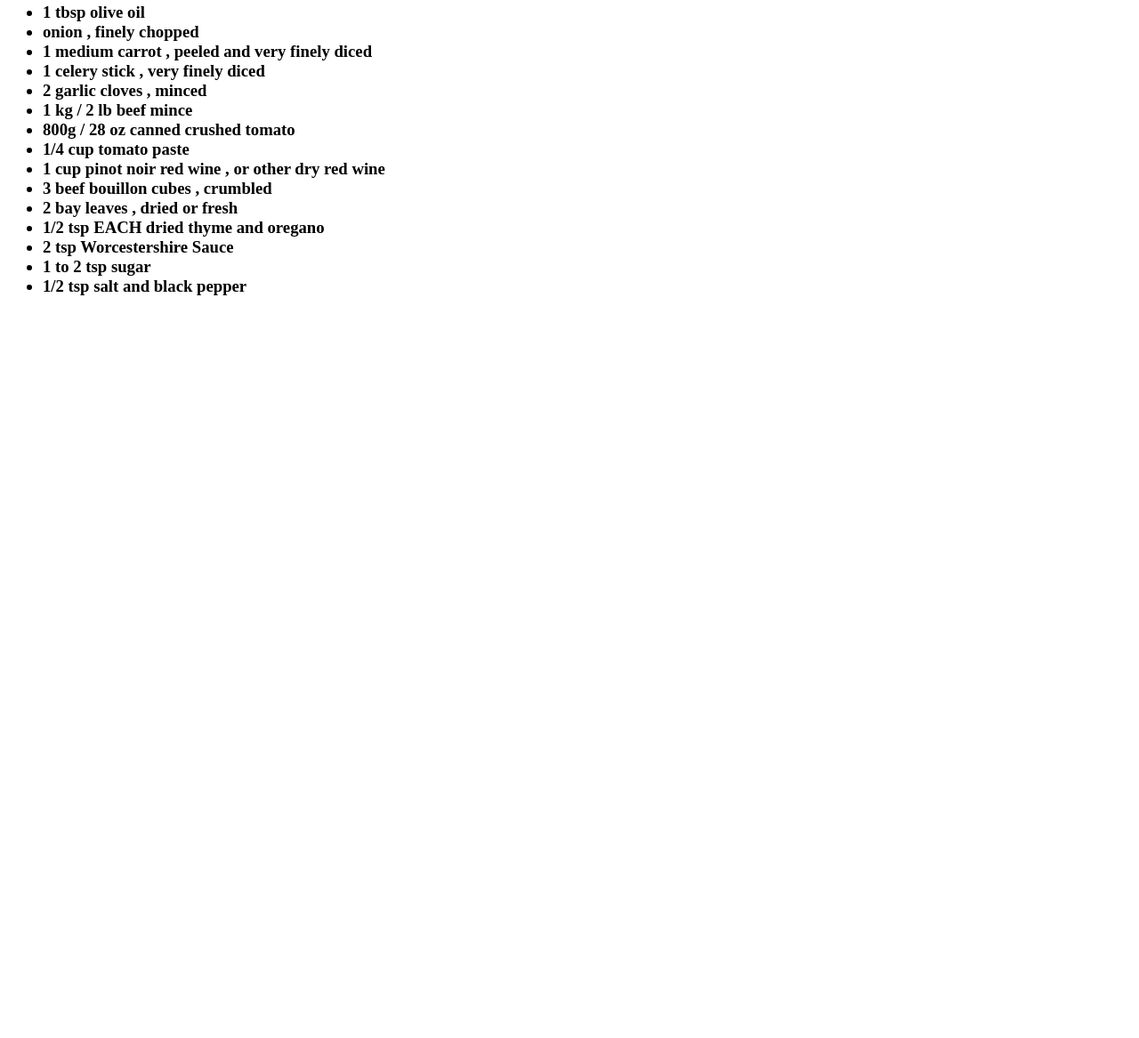
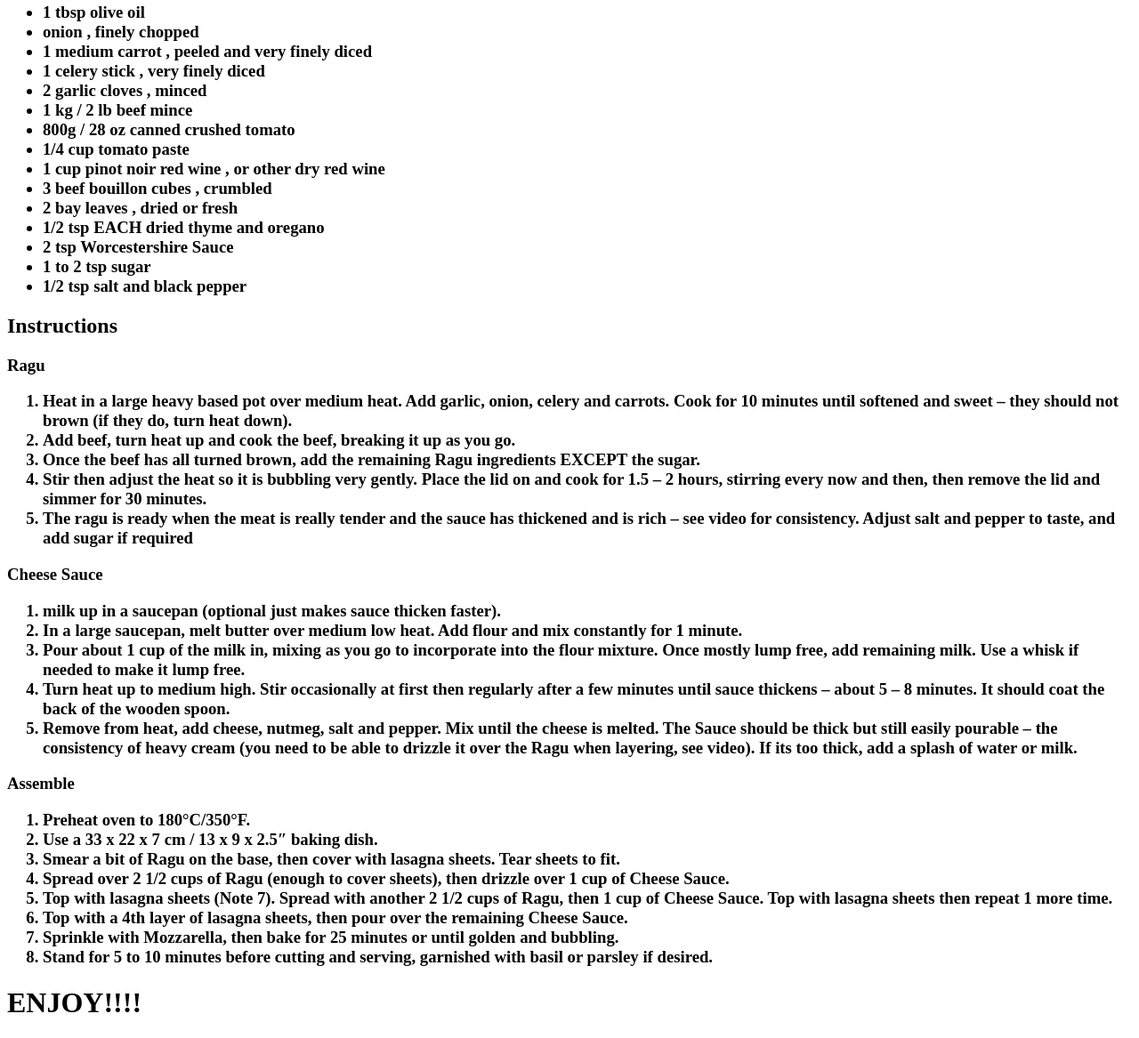
Before and after one commit to DanRhoades/odin-recipes, a plain HTML site: page recipes/lasagna.html in a window 1280 px wide. Shown: the part 1011-2178 px from the top of the page at 89% size. Before the commit the page ends 1363 px from the top, so only its background shows below. Drawn offline with Linux system fonts and the light colour scheme.

Commit message:
Finished first recipe

```diff
--- a/recipes/lasagna.html
+++ b/recipes/lasagna.html
@@ -25,7 +25,29 @@
         <li>2 tsp Worcestershire Sauce</li>
         <li>1 to 2 tsp sugar</li>
         <li>1/2 tsp salt and black pepper</li></h3></ul></p>
-
+        <p><h2><strong>Instructions</strong></h2></p>
+        <p><h3><strong>Ragu</strong>
+            <p><h3><ol><li> Heat in a large heavy based pot over medium heat. Add garlic, onion, celery and carrots. Cook for 10 minutes until softened and sweet – they should not brown (if they do, turn heat down).</li>
+            <li>Add beef, turn heat up and cook the beef, breaking it up as you go.</li>
+            <li>Once the beef has all turned brown, add the remaining Ragu ingredients EXCEPT the sugar.</li>
+            <li>Stir then adjust the heat so it is bubbling very gently. Place the lid on and cook for 1.5 – 2 hours, stirring every now and then, then remove the lid and simmer for 30 minutes.</li>
+            <li>The ragu is ready when the meat is really tender and the sauce has thickened and is rich – see video for consistency. Adjust salt and pepper to taste, and add sugar if required </li></ol></h3></p>
+            <p><h3><strong>Cheese Sauce</strong></h3></p>
+            <ol><h3><li>milk up in a saucepan (optional just makes sauce thicken faster).</li>
+            <li>In a large saucepan, melt butter over medium low heat. Add flour and mix constantly for 1 minute.</li>
+            <li>Pour about 1 cup of the milk in, mixing as you go to incorporate into the flour mixture. Once mostly lump free, add remaining milk. Use a whisk if needed to make it lump free.</li>
+            <li>Turn heat up to medium high. Stir occasionally at first then regularly after a few minutes until sauce thickens – about 5 – 8 minutes. It should coat the back of the wooden spoon.</li>
+            <li>Remove from heat, add cheese, nutmeg, salt and pepper. Mix until the cheese is melted. The Sauce should be thick but still easily pourable – the consistency of heavy cream (you need to be able to drizzle it over the Ragu when layering, see video). If its too thick, add a splash of water or milk.</li></ol></h3>
+            <p><h3><strong>Assemble</strong></h3></p>
+            <p><h3><ol><li>Preheat oven to 180°C/350°F.</li>
+                <li>Use a 33 x 22 x 7 cm / 13 x 9 x 2.5″ baking dish.</li>
+                <li>Smear a bit of Ragu on the base, then cover with lasagna sheets. Tear sheets to fit.</li>
+                <li>Spread over 2 1/2 cups of Ragu (enough to cover sheets), then drizzle over 1 cup of Cheese Sauce.</li>
+                <li>Top with lasagna sheets (Note 7). Spread with another 2 1/2 cups of Ragu, then 1 cup of Cheese Sauce. Top with lasagna sheets then repeat 1 more time.</li>
+                <li>Top with a 4th layer of lasagna sheets, then pour over the remaining Cheese Sauce.</li>
+                <li>Sprinkle with Mozzarella, then bake for 25 minutes or until golden and bubbling.</li>
+                <li>Stand for 5 to 10 minutes before cutting and serving, garnished with basil or parsley if desired.</h3></li></p>
+                <p><h1><strong>ENJOY!!!!</strong></h1></p>
 
 </body>
 </html>
```
